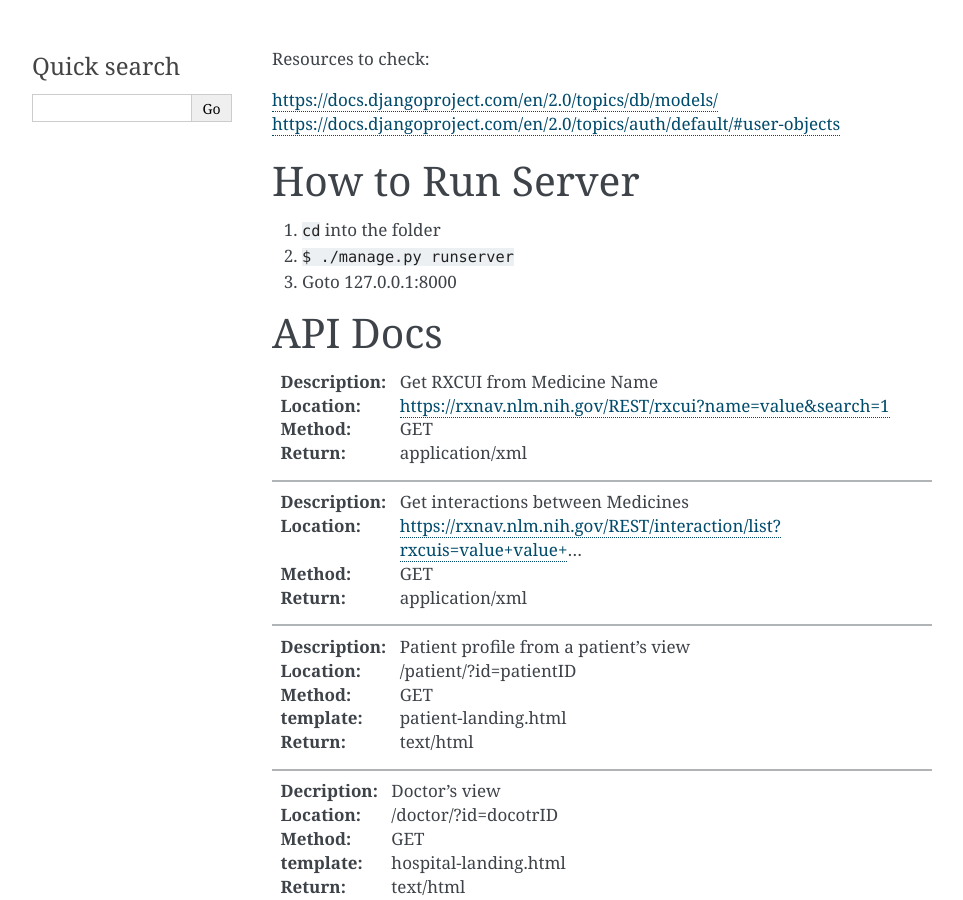
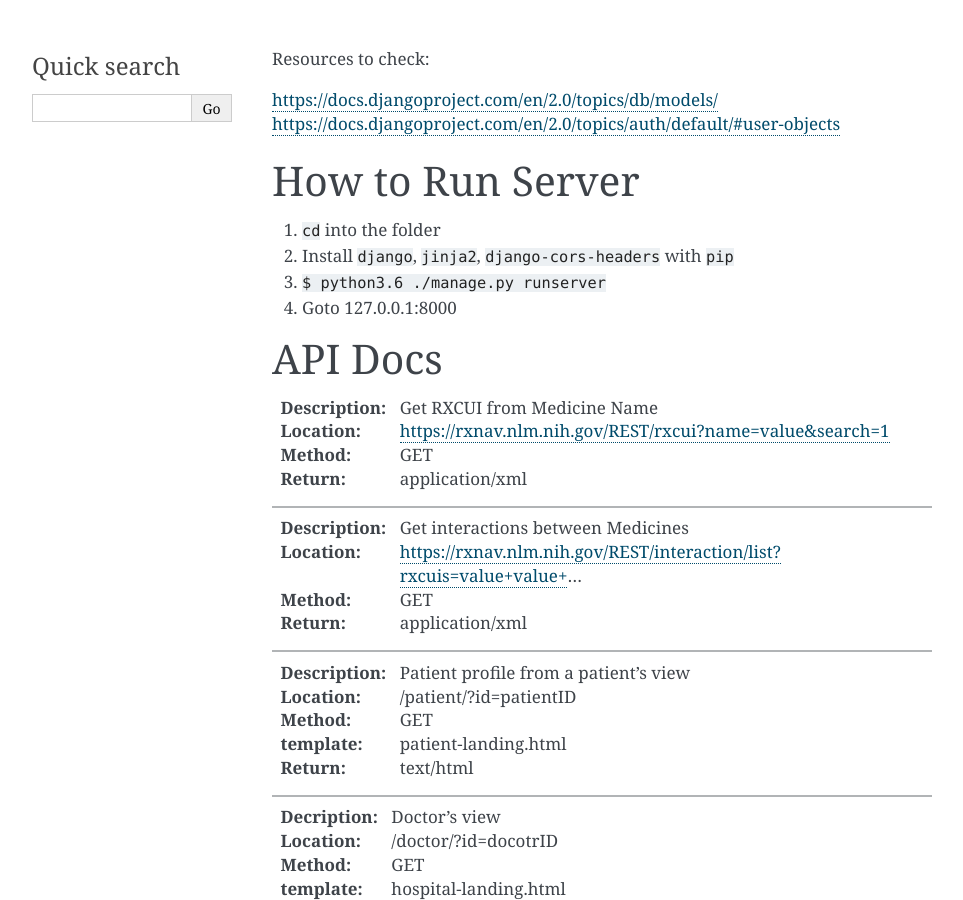
Before and after one commit to pkqxdd/medacognitive, a Sphinx documentation site: the page built from docs/README.rst, in a window 1280 px wide and 900 px high. Shown: the whole window, without its empty margins (148-1111 px from the left). Built offline with Sphinx 7.4.7, drawn with Linux system fonts in a browser that asks for light colours.

Commit message:
Update README.rst

```diff
--- a/docs/README.rst
+++ b/docs/README.rst
@@ -7,7 +7,8 @@ How to Run Server
 =================
 
 #. ``cd`` into the folder
-#. :code:`$ ./manage.py runserver`
+#. Install ``django``, ``jinja2``, ``django-cors-headers`` with ``pip``
+#. :code:`$ python3.6 ./manage.py runserver`
 #. Goto 127.0.0.1:8000
 
 
```
